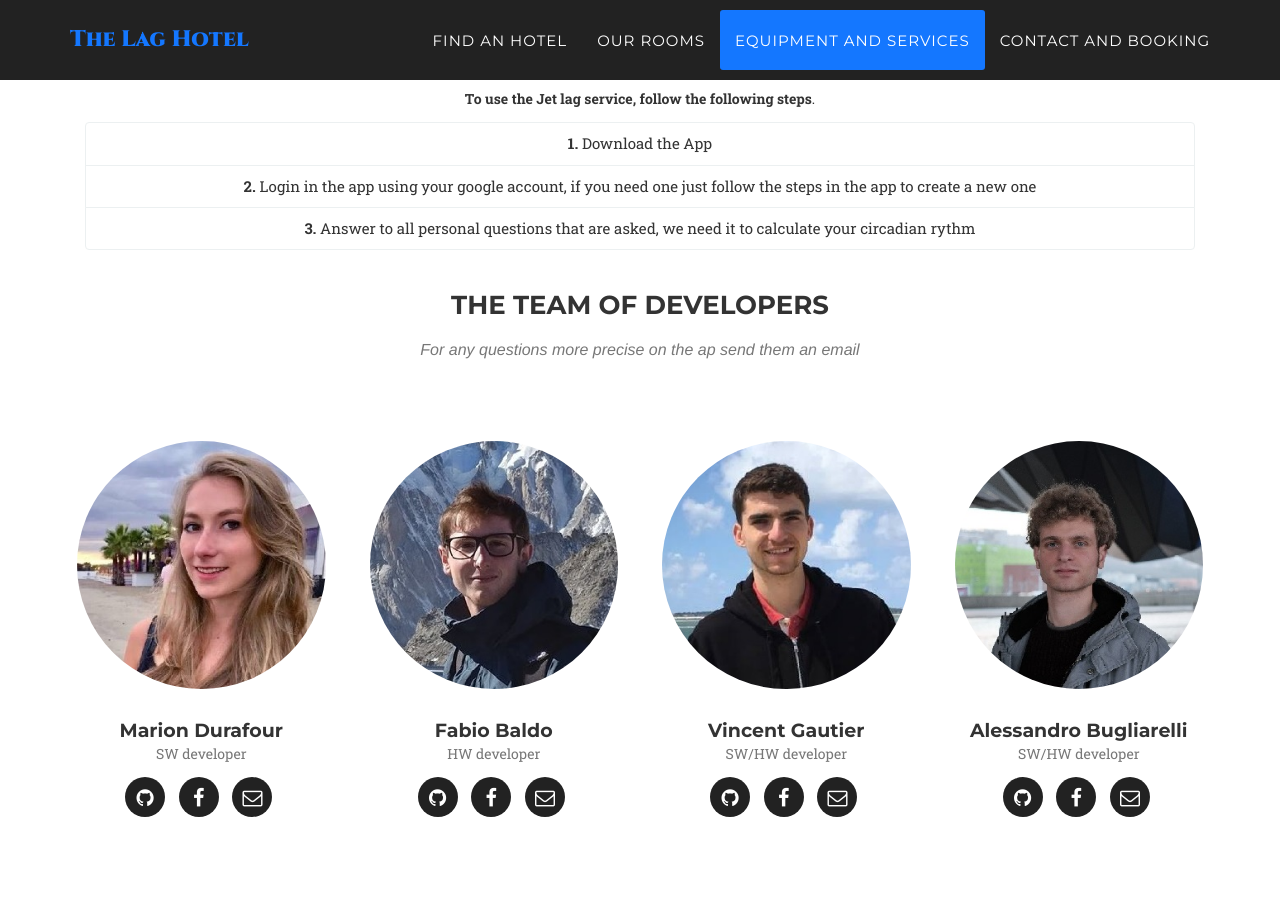
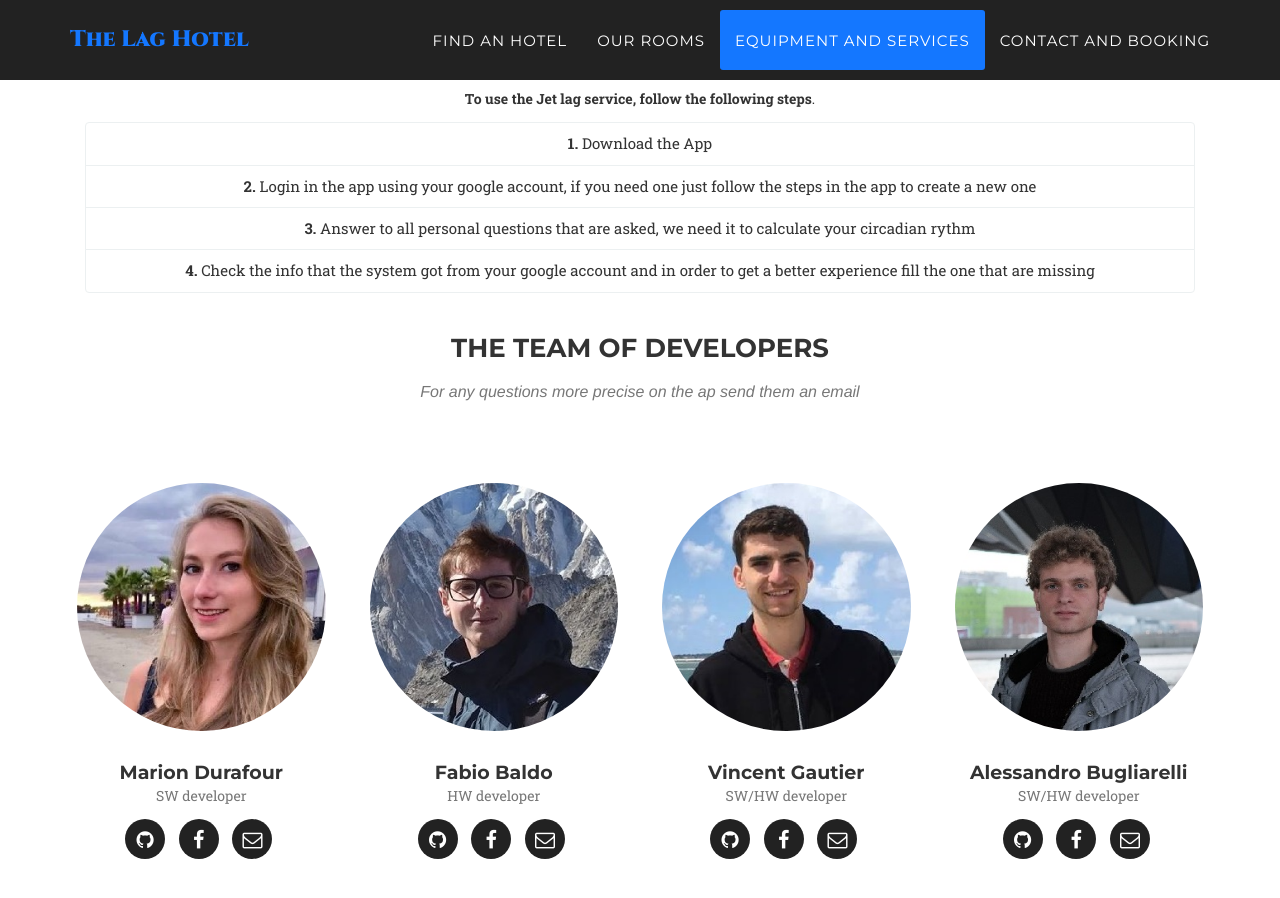
Before and after one commit to VincentGautier/Hotel-web-site, a Jekyll site: the page built from index.html, in a window 1280 px wide and 900 px high, scrolled down 3812 px. Built offline with Jekyll 4.4.1, drawn with Linux system fonts in a browser that asks for light colours; some web fonts are replaced.

Commit message:
Update equipment_services.html

```diff
--- a/_includes/equipment_services.html
+++ b/_includes/equipment_services.html
@@ -39,6 +39,8 @@
                 <li class="list-group-item"><strong> 3. </strong> Answer to all personal questions that are asked, we need it to
                     calculate your circadian rythm
                 </li>
+	<li class="list-group-item"><strong> 4. </strong> Check the info that the system got from your google account and in order to get a better experience fill the one that are missing
+	</li>
               </ul>
             </div>
             <div class="row">
```
